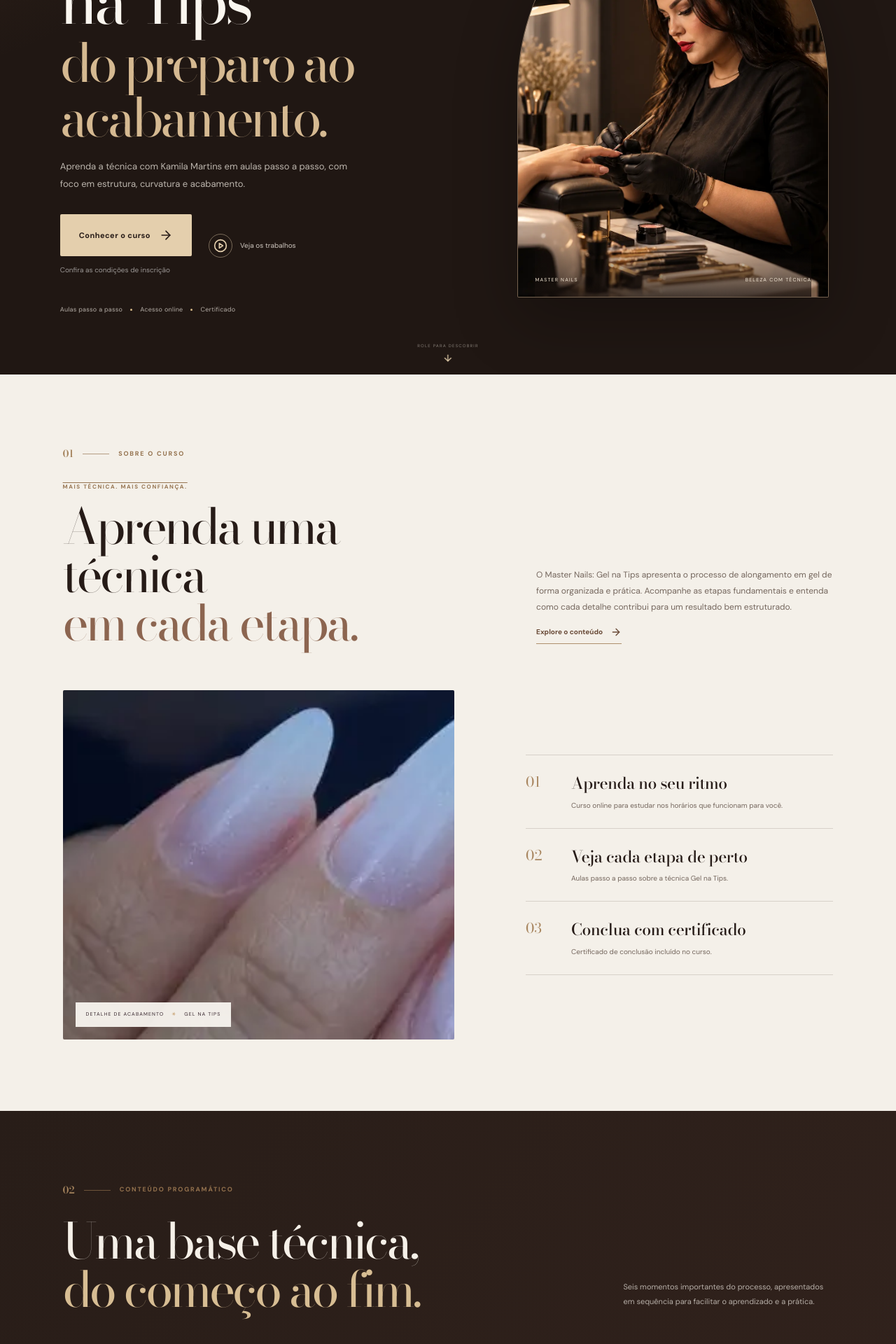
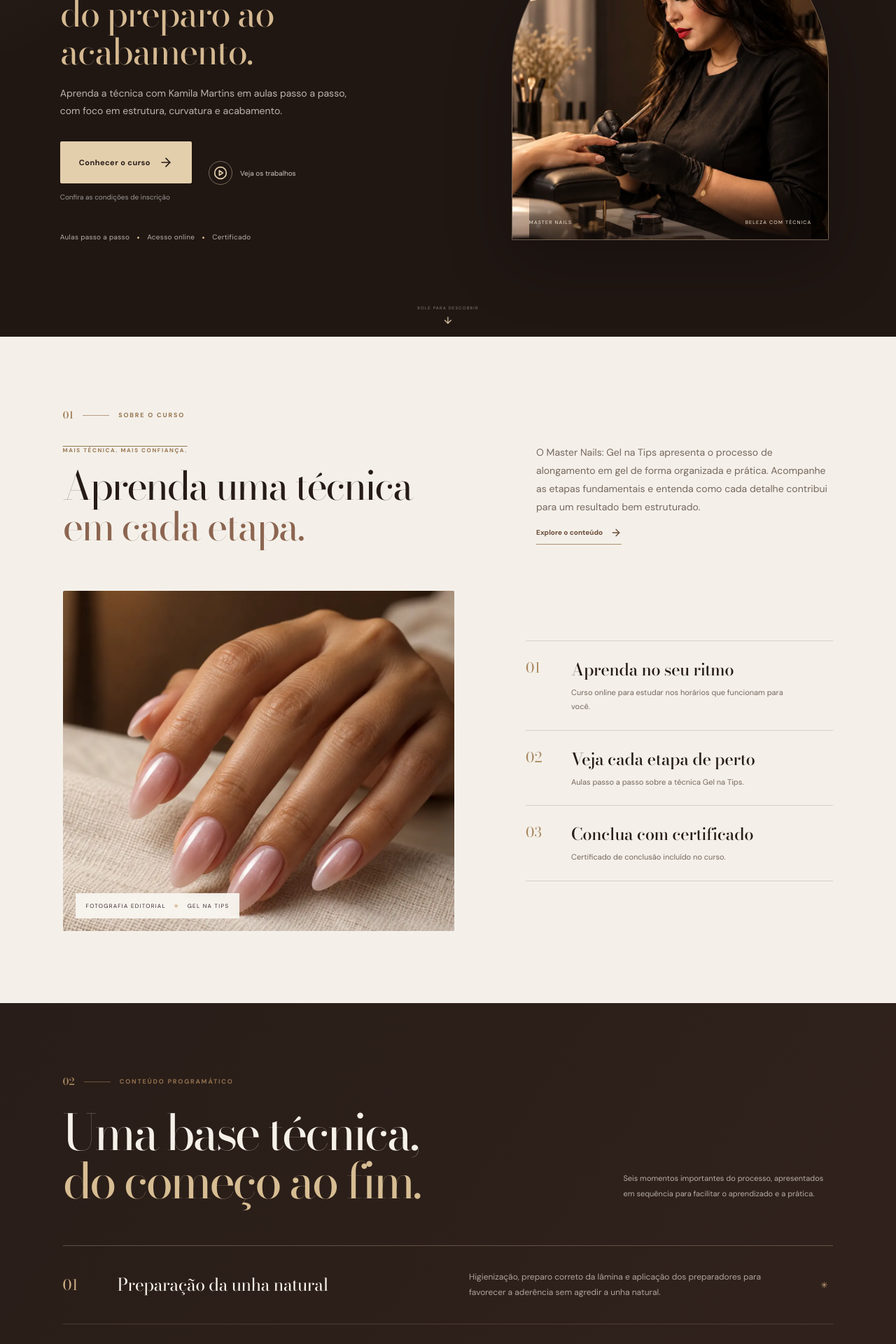
Before and after one commit to mslol21/landing-page-master-nails, a React (Vite) app: page / in a window 1280 px wide. Shown: the part 320-2240 px from the top of the page at 70% size. Built offline with nearby package versions, Linux system fonts and the light colour scheme.

Commit message:
Polish Master Nails layout using review screenshots

```diff
--- a/src/App.tsx
+++ b/src/App.tsx
@@ -48,7 +48,7 @@ export default function App() {
         <div className="hero-inner">
           <motion.div className="hero-copy" initial={heroInitial} animate={{ opacity: 1, y: 0 }} transition={heroTransition}>
             <div className="eyebrow eyebrow-light"><span className="eyebrow-line"/>FORMAÇÃO ONLINE · GEL NA TIPS</div>
-            <h1 id="hero-title">Domine Gel na Tips <em>do preparo ao acabamento.</em></h1>
+            <h1 id="hero-title">Gel na Tips <em>do preparo ao acabamento.</em></h1>
             <p className="hero-lede">Aprenda a técnica com Kamila Martins em aulas passo a passo, com foco em estrutura, curvatura e acabamento.</p>
             <div className="hero-actions">
               <CheckoutButton label="Conhecer o curso" subtext="Confira as condições de inscrição" size="lg" className="hero-buy" onUnconfiguredClick={onCheckoutUnavailable}/>
@@ -66,7 +66,7 @@ export default function App() {
       <section className="mn-intro mn-section" id="curso">
         <Reveal className="section-kicker"><span>01</span><i/> SOBRE O CURSO</Reveal>
         <Reveal className="intro-grid"><div className="intro-heading"><p className="overline">MAIS TÉCNICA. MAIS CONFIANÇA.</p><h2>Aprenda uma técnica<br/><em>em cada etapa.</em></h2></div><div className="intro-copy"><p>O Master Nails: Gel na Tips apresenta o processo de alongamento em gel de forma organizada e prática. Acompanhe as etapas fundamentais e entenda como cada detalhe contribui para um resultado bem estruturado.</p><a href="#conteudo" className="text-link">Explore o conteúdo <ArrowRight size={16}/></a></div></Reveal>
-        <div className="intro-bottom"><Reveal className="intro-image-wrap"><Photo className="detail-photo" src="/images/course-detail.webp" alt="Unhas em gel com acabamento branco perolado"/><span className="image-note">DETALHE DE ACABAMENTO <i>✳</i> GEL NA TIPS</span></Reveal><div className="intro-facts">{[['01','Aprenda no seu ritmo','Curso online para estudar nos horários que funcionam para você.'],['02','Veja cada etapa de perto','Aulas passo a passo sobre a técnica Gel na Tips.'],['03','Conclua com certificado','Certificado de conclusão incluído no curso.']].map(([n,t,d],i)=><Reveal className="fact-item" key={n} delay={i*.07}><span className="fact-no">{n}</span><div><strong>{t}</strong><p>{d}</p></div></Reveal>)}</div></div>
+        <div className="intro-bottom"><Reveal className="intro-image-wrap"><Photo className="detail-photo" src="/images/course-detail-editorial.webp" alt="Fotografia editorial ilustrativa de unhas em gel com acabamento rosado perolado"/><span className="image-note">FOTOGRAFIA EDITORIAL <i>✳</i> GEL NA TIPS</span></Reveal><div className="intro-facts">{[['01','Aprenda no seu ritmo','Curso online para estudar nos horários que funcionam para você.'],['02','Veja cada etapa de perto','Aulas passo a passo sobre a técnica Gel na Tips.'],['03','Conclua com certificado','Certificado de conclusão incluído no curso.']].map(([n,t,d],i)=><Reveal className="fact-item" key={n} delay={i*.07}><span className="fact-no">{n}</span><div><strong>{t}</strong><p>{d}</p></div></Reveal>)}</div></div>
       </section>
 
       <section className="mn-curriculum mn-section" id="conteudo" aria-labelledby="curriculum-title">
--- a/src/config/courseConfig.ts
+++ b/src/config/courseConfig.ts
@@ -7,7 +7,7 @@
  */
 
 // 1. LINKS PRINCIPAIS (Substitua pelos endereços reais)
-export const LINK_CHECKOUT = '[LINK_CHECKOUT]';
+export const LINK_CHECKOUT = 'https://pay.kiwify.com.br/9ohRuBR';
 export const LINK_INSTAGRAM = '[LINK_INSTAGRAM]';
 export const LINK_WHATSAPP = '[LINK_WHATSAPP]';
 
--- a/src/index.css
+++ b/src/index.css
@@ -679,3 +679,63 @@ html { scroll-padding-top: 78px; }
   .portfolio-meta > span { font-size: 15px; }
   .instructor-copy h2 { font-size: 46px; }
 }
+
+/* Ajustes após a revisão das capturas: dobra do hero, leitura e escala fotográfica. */
+.mn-hero { min-height: clamp(650px,calc(100svh - 76px),740px); }
+.hero-inner { min-height: inherit; padding-top: 42px; padding-bottom: 54px; grid-template-columns: minmax(0,1.04fr) minmax(360px,.96fr); gap: clamp(38px,5.5vw,82px); }
+.hero-copy h1 { max-width: 650px; font-size: clamp(60px,5.3vw,82px); line-height: .98; letter-spacing: -.045em; }
+.hero-copy h1 em { font-size: .76em; line-height: 1.04; letter-spacing: -.035em; }
+.hero-art { min-height: clamp(430px,36vw,520px); }
+.hero-lede { font-size: 14px; line-height: 1.85; }
+.hero-proof { font-size: 10px; }
+.intro-heading h2 { max-width: 660px; font-size: clamp(48px,4.4vw,64px); line-height: 1.04; letter-spacing: -.045em; }
+.intro-copy p { font-size: 14px; line-height: 1.85; }
+.fact-item strong { font-size: 24px; }
+.fact-item p { font-size: 11px; line-height: 1.8; }
+.intro-image-wrap { max-width: 630px; height: clamp(420px,38vw,500px); }
+.detail-photo { object-position: center 50%; }
+.image-note { font-size: 8px; }
+.curriculum-row { min-height: 112px; grid-template-columns: 54px minmax(250px,1fr) minmax(280px,1fr) 18px; gap: 24px; }
+.curriculum-row h3 { font-size: 25px; }
+.curriculum-row p { font-size: 12px; line-height: 1.8; }
+.portfolio-grid { max-width: 1100px; gap: 24px 18px; }
+.portfolio-image, .portfolio-card-1 .portfolio-image, .portfolio-card-2 .portfolio-image, .portfolio-card-3 .portfolio-image { aspect-ratio: 1.88 / 1; }
+.portfolio-card-4 .portfolio-image { aspect-ratio: 1.07 / 1; }
+.portfolio-card-5 .portfolio-image { aspect-ratio: 1.2 / 1; }
+.portfolio-card-6 .portfolio-image { aspect-ratio: 1.3 / 1; }
+.portfolio-meta { gap: 8px; padding-top: 15px; padding-bottom: 15px; }
+.portfolio-meta small { font-size: 8px; }
+.portfolio-meta > span { font-size: 22px; }
+.portfolio-heading > p, .audience-side > p, .faq-intro > p { font-size: 13px; }
+.audience-item p { font-size: 11px; }
+.instructor-bio { font-size: 13px; }
+.offer-checklist li { font-size: 12px; }
+.offer-terms { font-size: 10px; }
+.faq-content [role=region] { font-size: 12px !important; }
+@media (max-width: 1050px) {
+  .hero-inner { grid-template-columns: minmax(0,1fr) minmax(320px,.88fr); gap: 34px; }
+  .hero-copy h1 { font-size: clamp(58px,6.3vw,74px); }
+  .curriculum-row { grid-template-columns: 44px 1fr 1fr 16px; gap: 16px; }
+}
+@media (max-width: 760px) {
+  .mn-hero { min-height: auto; }
+  .hero-inner { min-height: auto; grid-template-columns: 1fr; padding-top: 48px; padding-bottom: 56px; gap: 30px; }
+  .hero-copy h1 { max-width: 580px; font-size: clamp(54px,11vw,68px); }
+  .hero-copy h1 em { font-size: .78em; }
+  .hero-art { min-height: min(108vw,500px); }
+  .intro-heading h2 { font-size: clamp(46px,10.5vw,60px); }
+  .intro-copy p { font-size: 13px; }
+  .intro-image-wrap { width: 100%; max-width: none; height: 112vw; max-height: 480px; }
+  .curriculum-row { grid-template-columns: 36px minmax(0,1fr) 16px; min-height: 90px; gap: 12px; }
+  .curriculum-row h3 { font-size: 21px; }
+  .curriculum-row p { font-size: 10px; }
+  .portfolio-grid { gap: 17px 12px; }
+  .portfolio-image, .portfolio-card-1 .portfolio-image, .portfolio-card-2 .portfolio-image, .portfolio-card-3 .portfolio-image { aspect-ratio: 1.6 / 1; }
+  .portfolio-card-4 .portfolio-image { aspect-ratio: 1.07 / 1; }
+  .portfolio-card-5 .portfolio-image { aspect-ratio: 1.2 / 1; }
+  .portfolio-card-6 .portfolio-image { aspect-ratio: 1.3 / 1; }
+  .portfolio-meta > span { font-size: 17px; }
+}
+@media (max-width: 400px) {
+  .hero-copy h1 { font-size: 50px; }
+}
```
Also changed, not shown: public/images/course-detail-editorial.webp (added).
